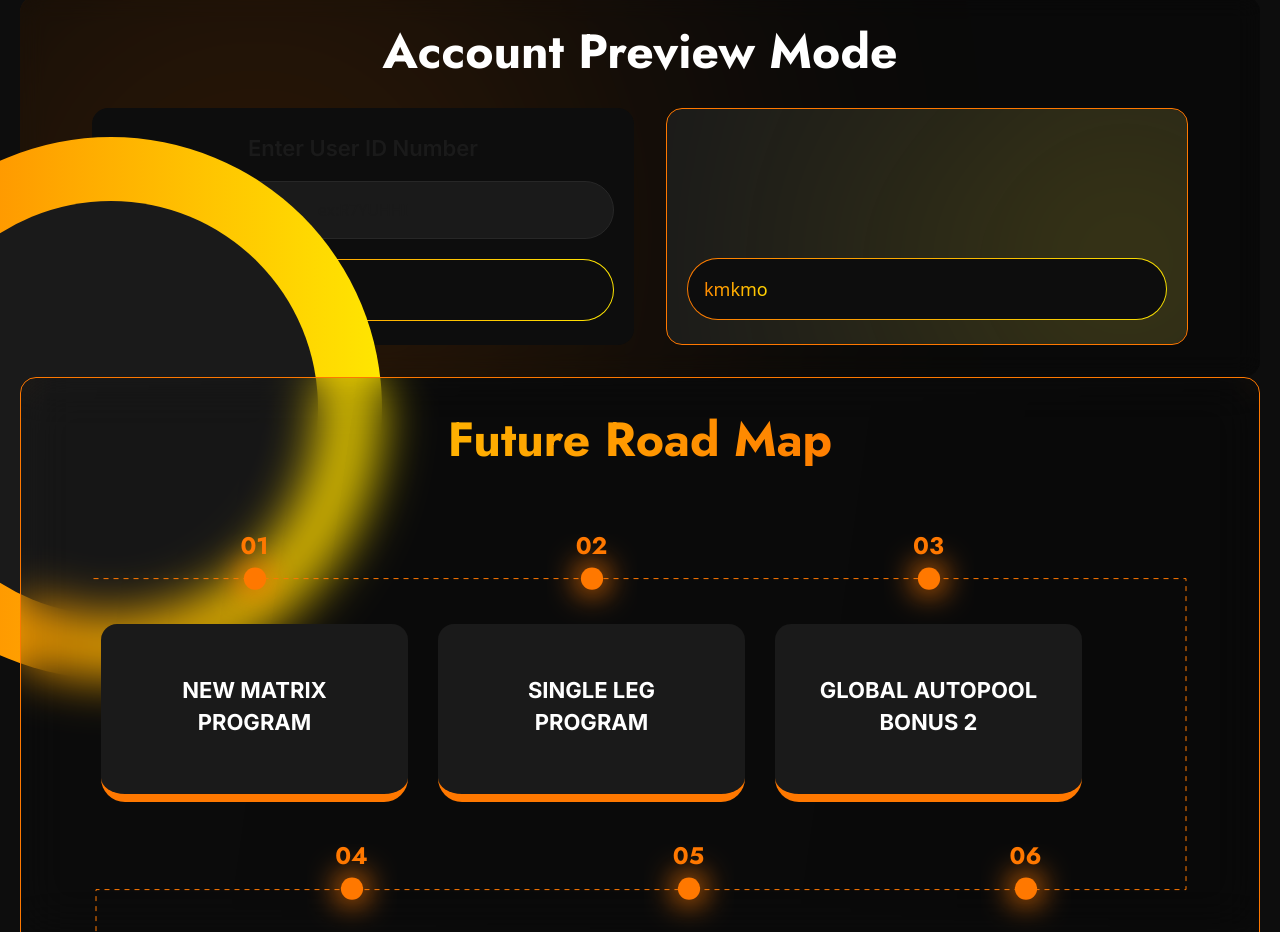
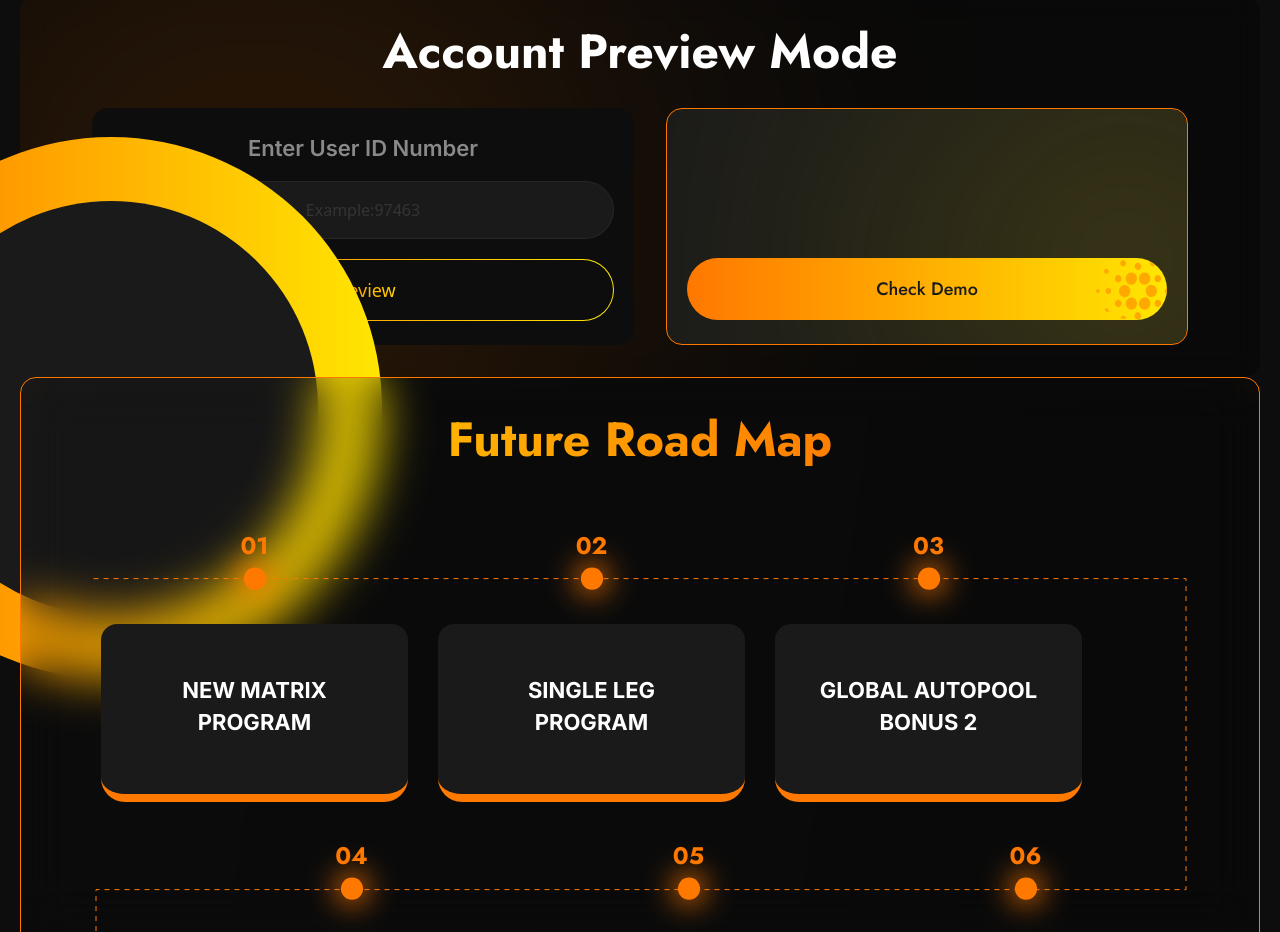
Before and after one commit to team-pr01/Global-Crypto-Alliance-Client, a Next.js app: page / in a window 1280 px wide. Shown: the part 1259-2191 px from the top of the page. Built offline with nearby package versions, Linux system fonts and the light colour scheme; a web font is replaced by a local one.

Commit message:
account preview mode cpmpleted

```diff
--- a/src/app/globals.css
+++ b/src/app/globals.css
@@ -27,6 +27,8 @@
 
 
    --color-neutral-10: #1A1A1A;
+   --color-neutral-20: #898989;
+   --color-neutral-30: #4E4E4E;
 
 
 
--- a/src/components/HomePage/AccountPreviewMode/AccountPreviewMode.tsx
+++ b/src/components/HomePage/AccountPreviewMode/AccountPreviewMode.tsx
@@ -1,4 +1,4 @@
-import { GRADIENT_BG } from "@/assets";
+import { GRADIENT_BG, IMAGES } from "@/assets";
 import Container from "@/components/Reusable/Container/Container";
 import Image from "next/image";
 import React from "react";
@@ -17,14 +17,14 @@ const AccountPreviewMode = () => {
             </h2>
             <div className="flex flex-col md:flex-row w-full gap-3 md:gap-8 ">
               <div className="bg-secondary-10 w-full rounded-2xl py-6 px-5">
-                <p className="font-Inter text-[22px] font-semibold text-center text-neutral-10">
+                <p className="font-Inter text-[22px] font-semibold text-center text-neutral-20">
                   Enter User ID Number
                 </p>
-                <div className="flex flex-col gap-5 mt-4">
+                <div className="flex flex-col gap-5 justify-center mt-4">
                   <input
                     type="text"
-                    placeholder="ex:R7YUHHI"
-                    className="rounded-full bg-secondary-20 w-full py-4 text-center border border-secondary-30 text-neutral-10"
+                    placeholder="Example:97463"
+                    className="rounded-full bg-neutral-10 w-full py-4 border text-center border-secondary-30 text-neutral-30"
                   />
                   <div
                     className="w-full p-[1px] text-white font-semibold text-xl rounded-full"
@@ -33,7 +33,7 @@ const AccountPreviewMode = () => {
                         "linear-gradient(90deg, #FF7800 0%, #FFE601 100%)",
                     }}
                   >
-                    <div className="bg-secondary-10 rounded-full relative">
+                    <div className="bg-secondary-10 flex justify-center rounded-full relative">
                       <div
                         className="absolute h-full w-full rounded-full"
                         style={{
@@ -49,7 +49,7 @@ const AccountPreviewMode = () => {
                             "linear-gradient(90deg, #FF7801 0%, #FFE601 100%)",
                         }}
                       >
-                        kmkmo
+                        Preview
                       </button>
                     </div>
                   </div>
@@ -71,32 +71,15 @@ const AccountPreviewMode = () => {
                   >
                     View a Random Account
                   </p>
-                  <div
-                    className="w-full p-[1px] text-white font-semibold text-xl rounded-full"
-                    style={{
-                      background:
-                        "linear-gradient(90deg, #FF7800 0%, #FFE601 100%)",
-                    }}
-                  >
-                    <div className="bg-secondary-10 rounded-full relative">
-                      <div
-                        className="absolute h-full w-full rounded-full"
-                        style={{
-                          background:
-                            "linear-gradient(90deg, rgba(254, 119, 1, 0.10) 0%, rgba(255, 230, 1, 0.10) 100%);",
-                        }}
-                      ></div>
-
-                      <button
-                        className="text-transparent bg-clip-text p-4 text-lg font-medium"
-                        style={{
-                          backgroundImage:
-                            "linear-gradient(90deg, #FF7801 0%, #FFE601 100%)",
-                        }}
-                      >
-                        kmkmo
-                      </button>
-                    </div>
+                  <div className="relative w-full px-[39px] py-[17px] mt-1 text-lg text-neutral-10 font-Jost rounded-full font-medium flex flex-col justify-center items-center gap-1 bg-gradient-button ">
+                    <Image
+                      src={IMAGES.buttonDesign}
+                      alt=""
+                      className="absolute top-0 right-0 h-full "
+                    />
+                    <button className="flex flex-row justify-center items-center gap-2">
+                      Check Demo
+                    </button>
                   </div>
                 </div>
               </div>
```
